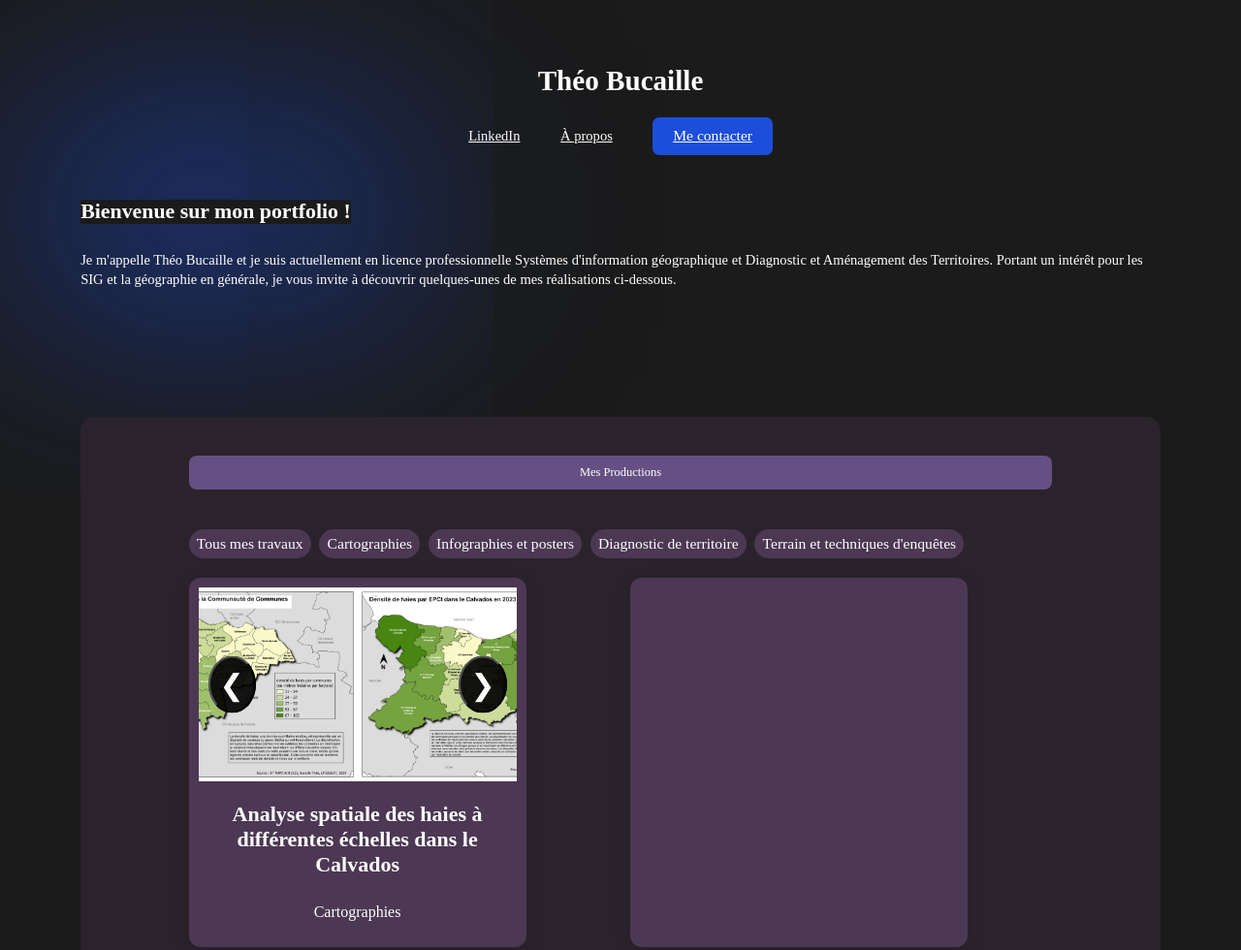
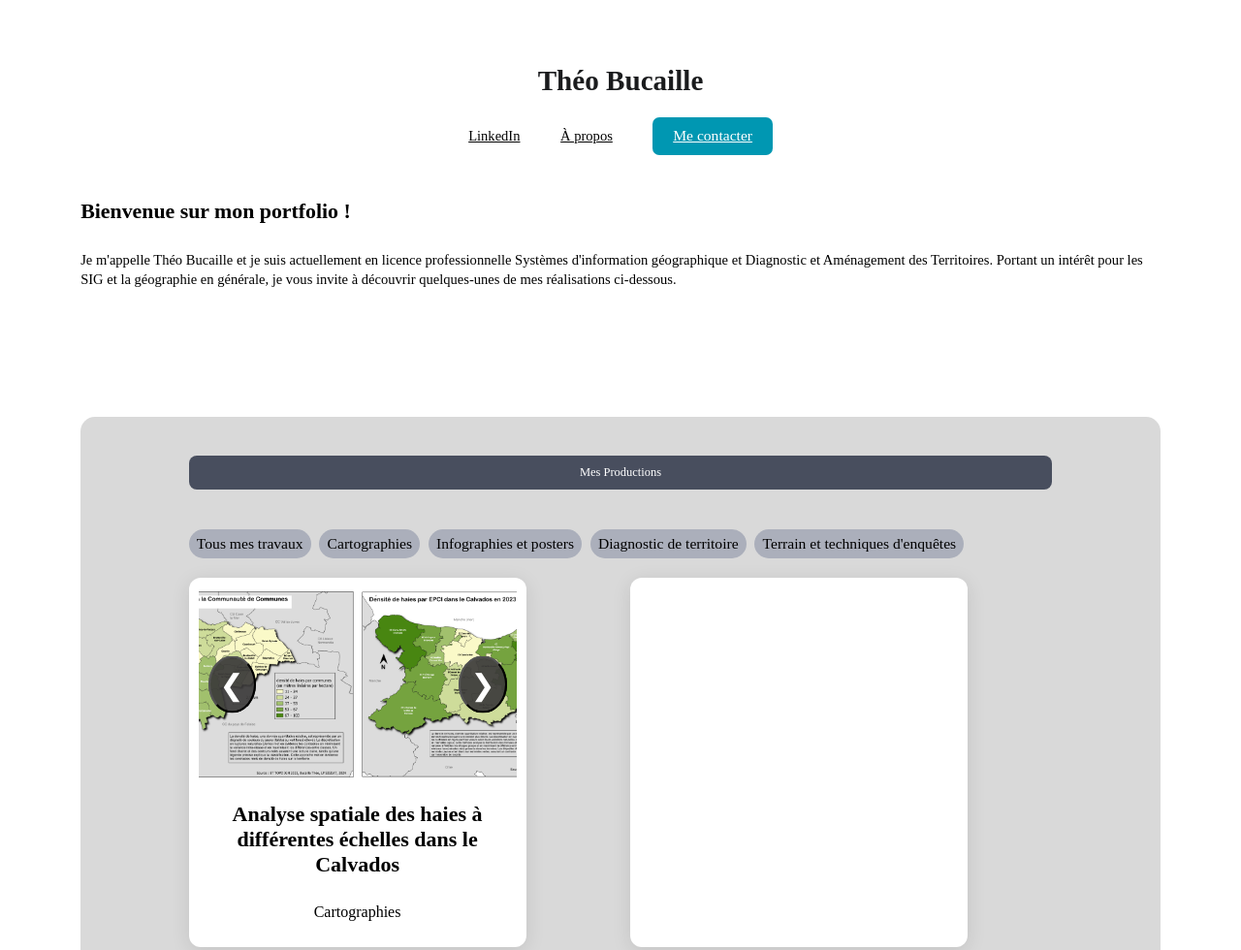
Before and after one commit to theobcl18/portfolio, a plain HTML site: page docs/index.html in a window 1280 px wide. Shown: the top 980 px of the page at 97% size. Drawn offline with Linux system fonts and the light colour scheme; a script that the page names is missing.

Commit message:
Update style.css

```diff
--- a/docs/style.css
+++ b/docs/style.css
@@ -10,7 +10,7 @@
 
 /* Corps de la page */
 body {
-    background-color: #1b1b1b;
+    background-color: #ffffff;
     font-family: "Poppins", "sans-serif"; /* Police Poppins */
     font-size: 1.4rem;
     padding: 5rem;
@@ -29,17 +29,16 @@ header {
 
 }
 
-
 p{
     padding-top: 5rem;
     padding-bottom: 3rem;
-    color: #ffffff;
+    color: #000000;
     line-height: 1.4; /* Pour améliorer la lisibilité à l'intérieur des paragraphes */
 }
 
 
 div.profile-container{
-    color: #fff;
+    color: #1a1b1d;
     padding-bottom: 2rem;
 }
 
@@ -79,7 +78,7 @@ header nav a {
     align-items: center;
     justify-content: space-between;
     gap: 3rem;
-    color: #ffffff;
+    color: #000000;
 }
 
 
@@ -90,6 +89,12 @@ header nav a {
     display: flex;
     align-items: center;
     gap: 4rem;
+
+}
+
+.nav-links a:hover,
+.nav-links a.active {
+    color: #5e6d91; /* bleu ciel au survol et pour le lien actif */
 }
 
 
@@ -97,7 +102,7 @@ header nav a {
     padding: 1rem 2rem;
     font-size: 1.5rem;
     color: #ffffff;
-    background-color: #1d4edB;
+    background-color:#0097b2;
     border-radius: 7px;
     cursor: pointer;
     transition: all 0.3s ease;
@@ -147,15 +152,6 @@ button { /* pour linkeldn */
 
 
 
-
-.blur{
-    position: absolute;
-    box-shadow: 0 0 1000px 50px #1d4edB;
-    z-index: -100;
-}
-
-
-
 .tag-selection {
     display: flex;
     gap: 0.8rem;
@@ -174,8 +170,8 @@ element.style {
 }
 
 .docs__tag--grey {
-    background-color: #4c3853;
-    color: #fff;
+    background-color: #abafbb;
+    color: #000000;
 
 }
 .docs__tag {
@@ -189,14 +185,25 @@ element.style {
     text-align: center;
 }
 
-.docs__tag.active {
-    background-color: #503636; /* Couleur de fond pour l'état actif */
+/* Classe pour l'état actif */
+.docs__tag.active{
+    background-color: #4a6279; /* Couleur de fond pour l'état actif */
     color: #ffffff; /* Couleur du texte pour l'état actif */
 }
 
-.nav-links a:hover,
-.nav-links a.active {
-    color: #a5f3f8; /* bleu ciel au survol et pour le lien actif */
+/*.tag-selection a:hover,
+.tag-selection a.active {
+    color: #a5f3f8; /* bleu ciel au survol et pour le lien actif
+}*/
+
+main {
+    padding: 3rem;
+}
+
+section1.intro{
+    position: absolute;
+    box-shadow: 0 0 1000px 50px #ffffff; /* bleu foncé tâche au dessus du bienvenue */
+    z-index: -100;
 }
 
 
@@ -206,22 +213,7 @@ main {
 
 section1.intro{
     position: absolute;
-    box-shadow: 0 0 1000px 50px #1d4edB; /* bleu foncé tâche au dessus du bienvenue */
-    z-index: -100;
-}
-.nav-links a:hover,
-.nav-links a.active {
-    color: #a5f3f8; /* bleu ciel au survol et pour le lien actif */
-}
-
-
-main {
-    padding: 3rem;
-}
-
-section1.intro{
-    position: absolute;
-    box-shadow: 0 0 1000px 50px #1d4edB; /* bleu foncé tâche au dessus du bienvenue */
+    box-shadow: 0 0 1000px 50px #ffffff; /* bleu foncé tâche au dessus du bienvenue */
     z-index: -100;
 }
 
@@ -260,7 +252,7 @@ section1.intro{
     position: absolute;
     top: 50%;
     transform: translateY(-50%);
-    background-color: rgba(0, 0, 0, 0.7);
+    background-color: rgba(59, 57, 57, 0.7);
     color: #fff;
     padding: 10px;
     border-radius: 50%;
@@ -288,7 +280,7 @@ img {
     margin-top: 100px; /* Espacement en haut pour éviter que le contenu soit masqué par le container */
     padding: 40px 10%; /* Padding adapté à votre design */
     color: #feffff; /* blanc pour le texte */
-    background: #2a232c; /* truc moche */
+    background: #d9d9d9; /* truc moche */
     text-align: center;
     /*padding-top: 0rem; */
     min-height: 100vh;
@@ -298,7 +290,7 @@ img {
 
 /* Bienvenue sur mon portfolio */
 h2{
-    color: #ffffff;
+    color: #000000;
     padding-bottom: 0rem;
 }
 
@@ -310,7 +302,7 @@ h2{
     /* color: #343a3f; /* Noir doux */
     margin-bottom: 20px;
     padding: 10px; /* Espacement autour du texte */
-    background-color: #665083; /* Fond  */
+    background-color: #484e5e ; /* Fond  */
     color: #ffffff; /* Couleur du texte */
     border-radius: 8px; /* Coins arrondis pour un effet plus doux */
     display: inline-block; /* S'assure que le fond ne s'étend pas sur toute la largeur */
@@ -335,7 +327,7 @@ h2{
     width: 80%; /* Largeur des éléments ajustée */
     height: auto; /* Laisser l'élément s'adapter à la hauteur de l'image */
     text-align: center;
-    background: #4c3853;
+    background: #ffffff;
     padding: 10px;
     border-radius: 12px;
     box-shadow: 0 4px 20px rgba(0, 0, 0, 0.1);
@@ -362,21 +354,21 @@ h2{
 .portfolio-item h3 {
     margin: 2rem; /* Ajoute un peu d'espace au-dessus et en dessous du titre */
     font-size: 22px;
-    color: #ffffff;
+    color: #000000;
     font-weight: 600;
 }
 
 /* Description sous chaque projet */
 .portfolio-item p {
     font-size: 16px;
-    color: #ffffff;
+    color: #000000;
     margin: 10px; /* Ajoute un peu d'espace au-dessus et en dessous du titre */
 }
 
 
 
 footer {
-    color: #ffffff;
+    color: #000000;
     text-align: center;
     padding: 1rem;
     margin-top: 1rem;
```
